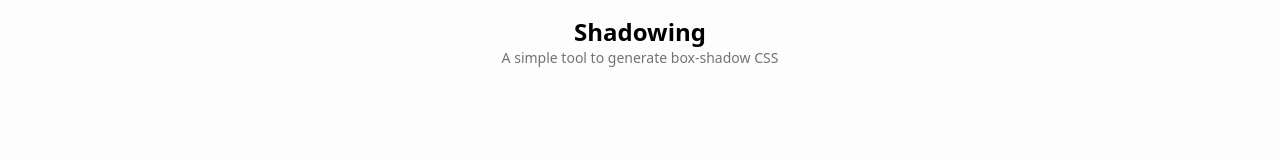
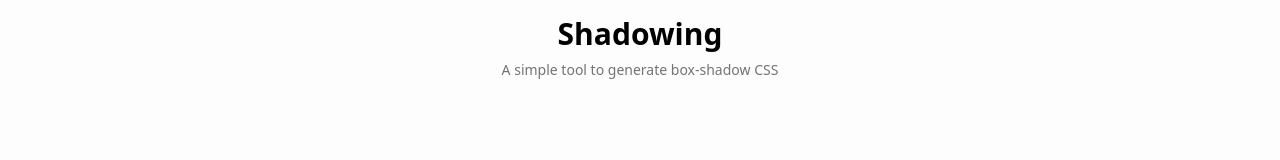
Before and after one commit to iyoub/shadowing, a Vue app: page / in a window 1280 px wide. Shown: the top 160 px of the page. Built offline with nearby package versions, Linux system fonts and the light colour scheme; what @highlightjs/vue-plugin would draw is missing.

Commit message:
update to layout

```diff
--- a/src/App.vue
+++ b/src/App.vue
@@ -2,7 +2,7 @@
   <main class="min-h-screen bg-neutral-100/20 flex">
     <div class="container mx-auto px-6 flex flex-col">
       <NavBar />
-      <div class="my-auto py-12">
+      <div class="my-auto py-8">
         <div class="grid sm:grid-cols-2 grid-cols-1 gap-12 mb-12">
           <BoxCard />
           <ControlsCard />
--- a/src/assets/main.css
+++ b/src/assets/main.css
@@ -30,6 +30,7 @@
 }
 .card-preview,
 .border-radius-base {
+  transition: all 0.3s ease-in;
   border-radius: var(--border-radius);
 }
 
--- a/src/components/NavBar.vue
+++ b/src/components/NavBar.vue
@@ -1,6 +1,6 @@
 <template>
   <nav class="text-center py-4">
-    <h1 class="text-2xl font-bold">Shadowing</h1>
+    <h1 class="text-3xl mb-2 font-bold">Shadowing</h1>
     <p class="text-sm text-neutral-500">A simple tool to generate box-shadow CSS</p>
   </nav>
 </template>
```
